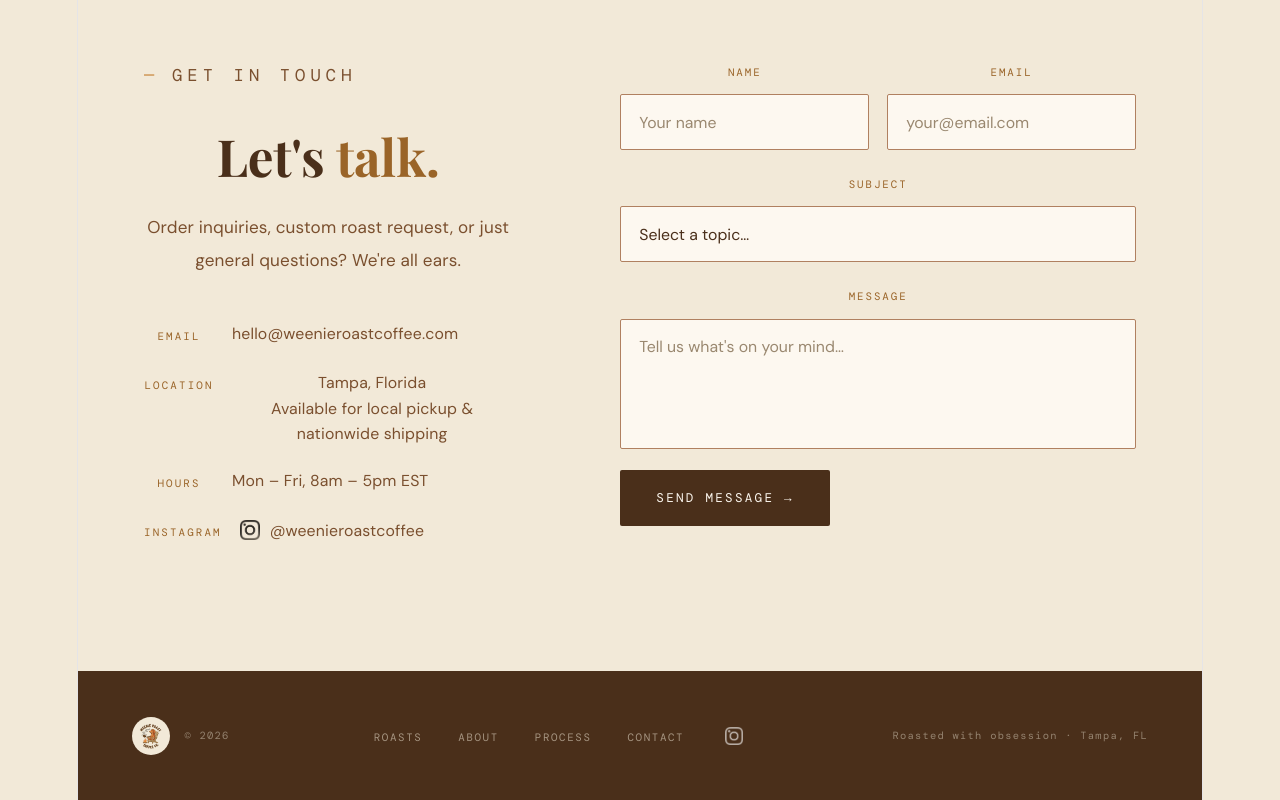
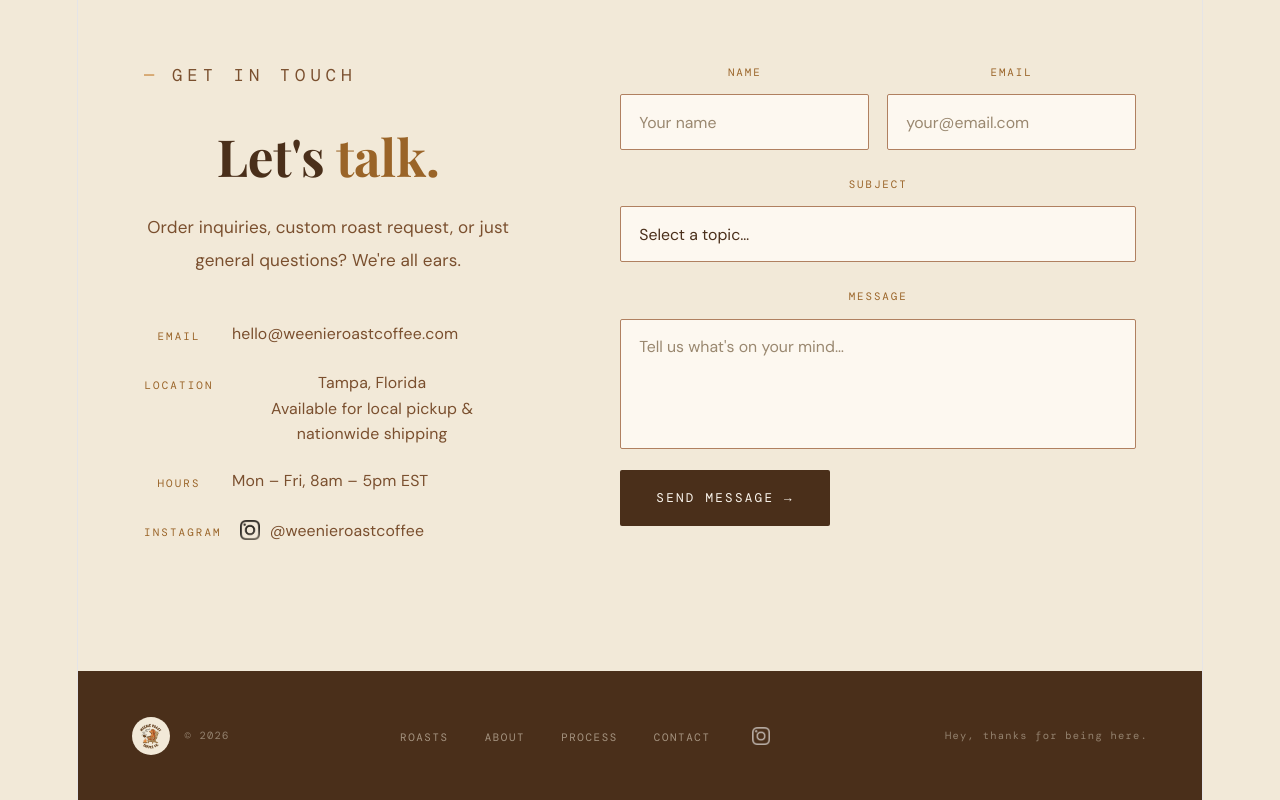
Before and after one commit to kenweight12/weenieroastcoffee-site, a React (Vite) app: page / in a window 1280 px wide. Shown: the part 4177-4977 px from the top of the page. Built offline with nearby package versions, Linux system fonts and the light colour scheme; a web font is replaced by a local one.

Commit message:
Updated footer

```diff
--- a/src/App.jsx
+++ b/src/App.jsx
@@ -382,7 +382,7 @@
             </a>
           </li>
         </ul>
-        <p className="footer-copy">Roasted with obsession · Tampa, FL</p>
+        <p className="footer-copy">Hey, thanks for being here.</p>
       </footer>
     </>
   );
```
